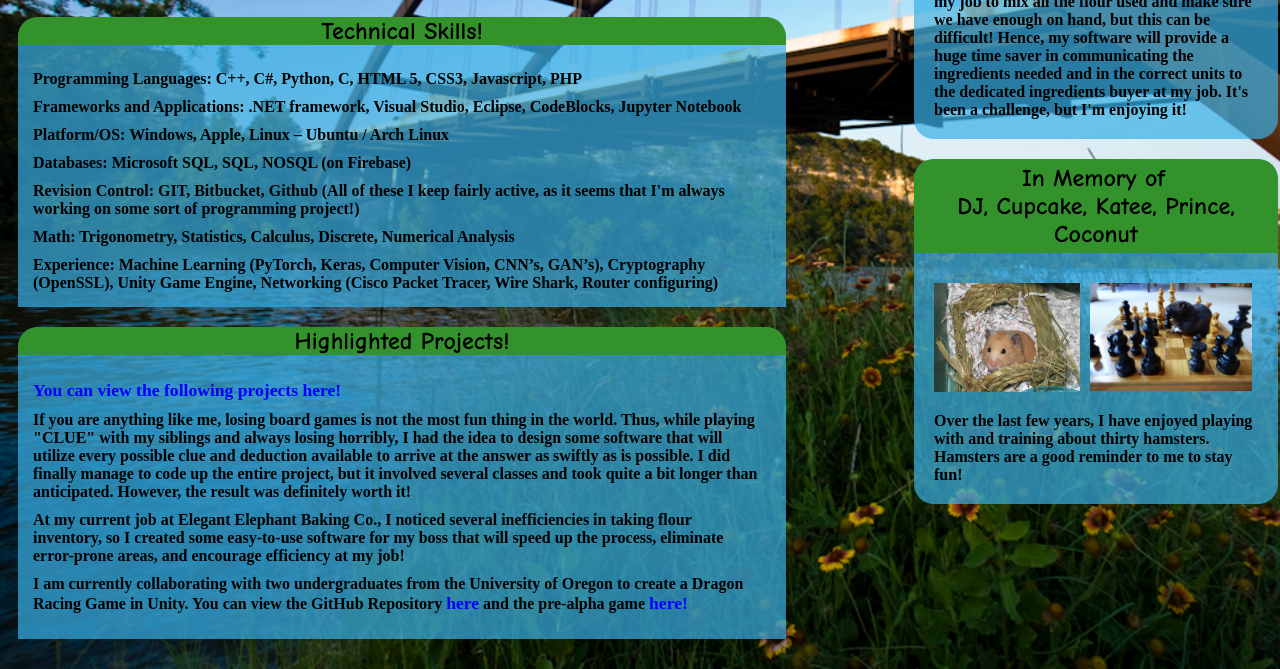
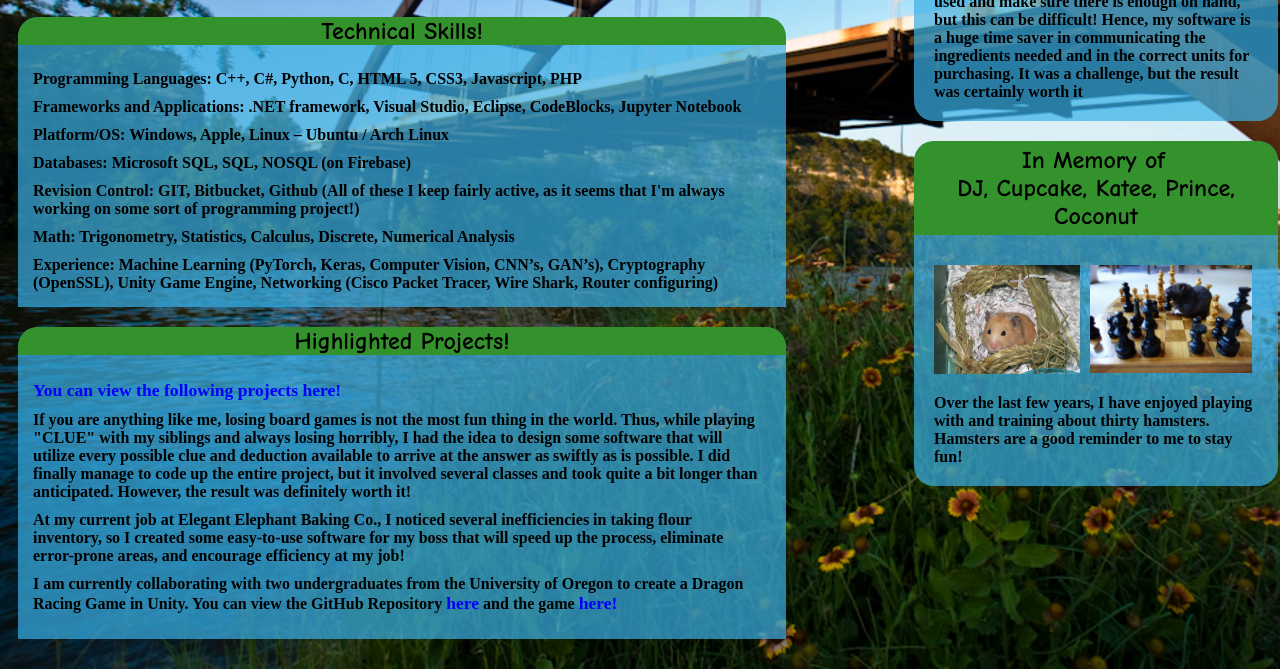
Before and after one commit to WizardGit/WizardGit.github.io, a plain HTML site: page MainIndex/index.html in a window 1280 px wide. Shown: the part 399-1068 px from the top of the page. Drawn offline with Linux system fonts and the light colour scheme.

Commit message:
Randomstuff

```diff
--- a/MainIndex/index.html
+++ b/MainIndex/index.html
@@ -71,7 +71,7 @@
                 will speed up the process, eliminate error-prone areas, and encourage efficiency at my job!</p>
             <p>
                 I am currently collaborating with two undergraduates from the University of Oregon to create a Dragon Racing Game in Unity.
-                You can view the GitHub Repository <a href="https://github.com/WizardGit/StingerRunRacing">here</a> and the pre-alpha game <a href="https://play.unity.com/mg/other/webgl-builds-186663">here!</a>
+                You can view the GitHub Repository <a href="https://github.com/WizardGit/StingerRunRacing">here</a> and the game <a href="https://play.unity.com/mg/other/webgl-builds-231">here!</a>
             </p>
             <p>
 
@@ -82,8 +82,8 @@
         <article id="ElegantElephant">
             <h2>What have I been up to recently?</h2>
             <img id="EELogo" src="EELogo.jpg" />
-            <p>I am currently designing an application that will assist in my job at Elegant Elephant Baking Co.!  As the dedicated flour mixer, it's my job to mix all the flour used and make sure we have enough on hand, but this can be difficult!
-                Hence, my software will provide a huge time saver in communicating the ingredients needed and in the correct units to the dedicated ingredients buyer at my job.  It's been a challenge, but I'm enjoying it!</p>
+            <p>I designed an application that assists flour mixers at Elegant Elephant Baking Co.!  Flour mixers at this bakery must mix all the flour used and make sure there is enough on hand, but this can be difficult!
+                Hence, my software is a huge time saver in communicating the ingredients needed and in the correct units for purchasing.  It was a challenge, but the result was certainly worth it</p>
         </article>
         <article>
             <h2>In Memory of <br> DJ, Cupcake, Katee, Prince, Coconut </h2>
```
Also changed, not shown: 2 other files.
